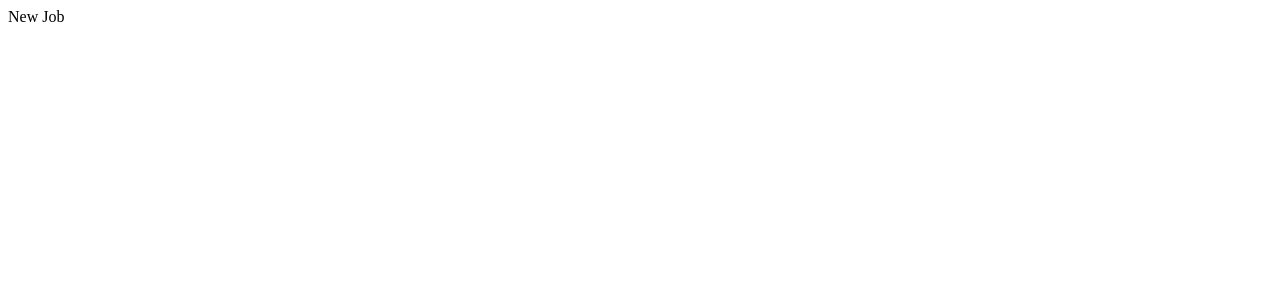
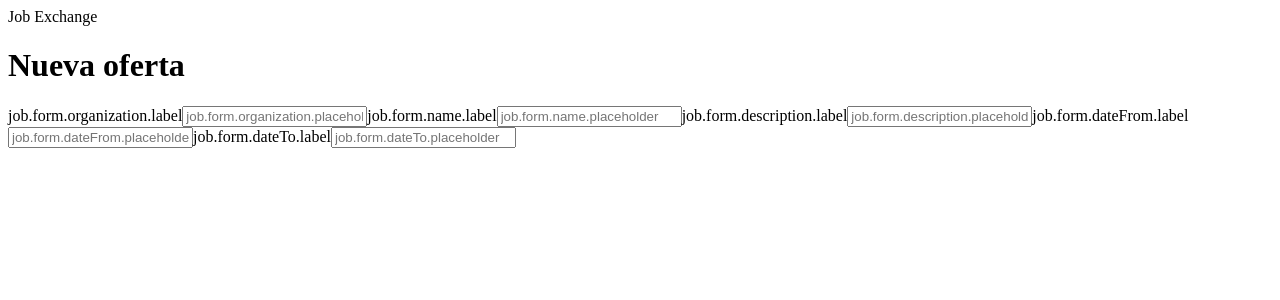
Before and after one commit to CamilaCintioli/online-job-exchange, a React (Create React App) app in the folder online-job-exchange-frontend/: page /jobs/new in a window 1280 px wide. Shown: the top 300 px of the page. Built offline with nearby package versions, Linux system fonts and the light colour scheme.

Commit message:
Added new job form

```diff
--- a/online-job-exchange-frontend/package.json
+++ b/online-job-exchange-frontend/package.json
@@ -10,6 +10,7 @@
     "@types/node": "^12.20.4",
     "@types/react": "^17.0.2",
     "@types/react-dom": "^17.0.1",
+    "formik": "^2.2.6",
     "react": "^17.0.1",
     "react-dom": "^17.0.1",
     "react-router-dom": "^5.2.0",
--- /dev/null
+++ b/online-job-exchange-frontend/src/components/Header.tsx
@@ -0,0 +1,7 @@
+import React from 'react'
+
+export default function Header(): JSX.Element {
+    return(
+        <header>Job Exchange</header>
+    )
+}
--- /dev/null
+++ b/online-job-exchange-frontend/src/components/forms/NewJobForm.tsx
@@ -0,0 +1,33 @@
+import React from 'react'
+import { Formik, Form, Field } from 'formik'
+import useI18n from '../../hooks/useI18n'
+
+export default function NewJobForm(): JSX.Element {
+    const { t } = useI18n()
+    return (
+        <Formik initialValues={{}} onSubmit={(values) => { }}>
+            <Form>
+                <label>
+                    {t("job.form.organization.label")}
+                    <Field name="organization" placeholder={t("job.form.organization.placeholder")} />
+                </label>
+                <label>
+                    {t("job.form.name.label")}
+                    <Field name="job.name" placeholder={t("job.form.name.placeholder")} />
+                </label>
+                <label>
+                    {t("job.form.description.label")}
+                    <Field name="job.description" placeholder={t("job.form.description.placeholder")} />
+                </label>
+                <label>
+                    {t("job.form.dateFrom.label")}
+                    <Field name="job.dateFrom" placeholder={t("job.form.dateFrom.placeholder")} />
+                </label>
+                <label>
+                    {t("job.form.dateTo.label")}
+                    <Field name="job.dateTo" placeholder={t("job.form.dateTo.placeholder")} />
+                </label>
+            </Form>
+        </Formik>
+    )
+}
--- /dev/null
+++ b/online-job-exchange-frontend/src/hooks/useI18n.ts
@@ -0,0 +1,7 @@
+interface I18nHelpers {
+    t: (id: string) => string
+}
+
+export default function useI18n(): I18nHelpers{
+    return { t: (id)=>id }
+}
--- a/online-job-exchange-frontend/src/pages/NewJobPage.tsx
+++ b/online-job-exchange-frontend/src/pages/NewJobPage.tsx
@@ -1,7 +1,15 @@
 import React from 'react'
+import Header from '../components/Header'
+import NewJobForm from '../components/forms/NewJobForm'
 
 export default function NewJobPage(): JSX.Element {
     return (
-        <div>New Job</div>
+        <>
+            <Header />
+            <main>
+                <h1>Nueva oferta</h1>
+                <NewJobForm />
+            </main>
+        </>
     )
 }
```
Also changed, not shown: 1 other file (tests, documents, lock files or other folders).
